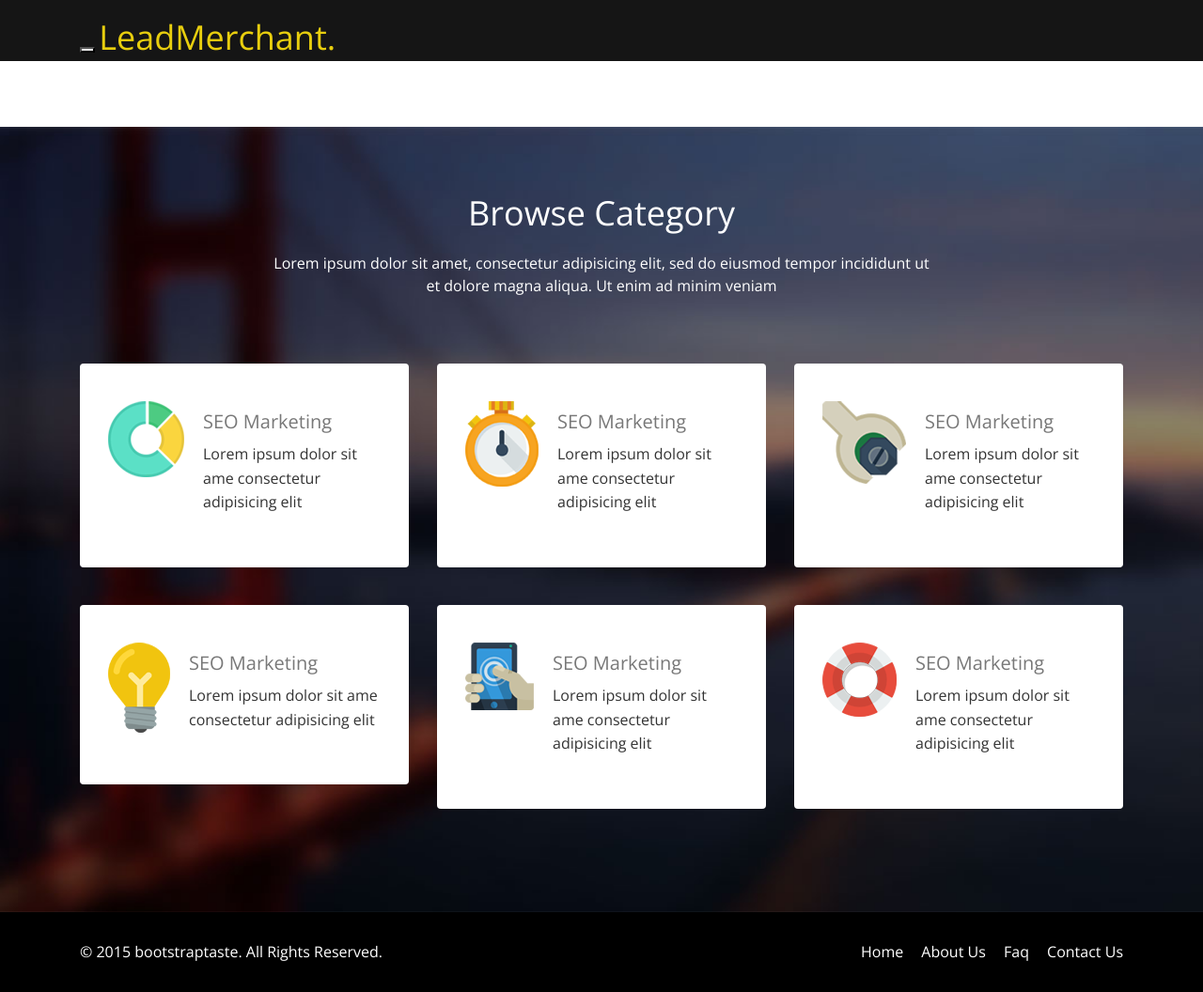
After one commit to kumar2112/leadmerchant, a CodeIgniter app: page /MyProjects/index.php/lead/index in a window 1280 px wide. The commit adds this page. Shown: the whole page at 94% size. Run offline with CodeIgniter, Linux system fonts and the light colour scheme; some libraries are stand-ins or nearby versions.

Commit message:
new File added

```diff
--- a/application/config/config.php
+++ b/application/config/config.php
@@ -23,7 +23,7 @@ defined('BASEPATH') OR exit('No direct script access allowed');
 | a PHP script and you can easily do that on your own.
 |
 */
-$config['base_url'] = 'http://localhost/leadmerchant/';
+$config['base_url'] = 'http://localhost/MyProjects/leadmerchant/';
 
 /*
 |--------------------------------------------------------------------------
--- a/application/config/routes.php
+++ b/application/config/routes.php
@@ -49,7 +49,7 @@ defined('BASEPATH') OR exit('No direct script access allowed');
 | Examples:	my-controller/index	-> my_controller/index
 |		my-controller/my-method	-> my_controller/my_method
 */
-$route['default_controller'] = 'welcome';
+$route['default_controller'] = 'index';
 $route['404_override'] = '';
 $route['translate_uri_dashes'] = FALSE;
 
@@ -65,3 +65,11 @@ $route['sign-up-process']="registration/registration_process";
  */
 
 $route['login']="security/index";
+$route['login-process']="security/login_process";
+
+/*
+ *  Lead
+ */
+
+$route['leads']="lead/index";
+$route['lead/{cateogries}']="lead/show";
--- a/application/controllers/Index.php
+++ b/application/controllers/Index.php
@@ -1,7 +1,7 @@
 <?php
 defined('BASEPATH') OR exit('No direct script access allowed');
 
-class Welcome extends MY_Controller {
+class Index extends MY_Controller {
 
 	/**
 	 * Index Page for this controller.
--- a/application/controllers/Lead.php
+++ b/application/controllers/Lead.php
@@ -1,7 +1,7 @@
 <?php
 defined('BASEPATH') OR exit('No direct script access allowed');
 
-class Security extends MY_Controller {
+class Lead extends MY_Controller {
 
 	/**
 	 * Index Page for this controller.
@@ -19,12 +19,7 @@ class Security extends MY_Controller {
 	 * @see https://codeigniter.com/user_guide/general/urls.html
 	 */
 	public function index(){
-            $this->load->helper('form');
 
-            $form_data = $this->input->post();
-            if(!empty($form_data)){
-
-            }
-            $this->render("security/login_content");
+            $this->render("lead/index");
 	}
 }
--- /dev/null
+++ b/application/views/lead/index.php
@@ -0,0 +1,82 @@
+<section id="services" class="service-item">
+    <div class="container">
+        <div class="center wow fadeInDown">
+            <h2>Browse Category</h2>
+            <p class="lead">Lorem ipsum dolor sit amet, consectetur adipisicing elit, sed do eiusmod tempor incididunt ut <br> et dolore magna aliqua. Ut enim ad minim veniam</p>
+        </div>
+        <div class="row">
+
+            <div class="col-sm-6 col-md-4">
+                <div class="media services-wrap wow fadeInDown">
+                    <div class="pull-left">
+                        <img class="img-responsive" src="<?php echo base_url('assets/')?>images/services/services1.png">
+                    </div>
+                    <div class="media-body">
+                        <h3 class="media-heading">SEO Marketing</h3>
+                        <p>Lorem ipsum dolor sit ame consectetur adipisicing elit</p>
+                    </div>
+                </div>
+            </div>
+
+            <div class="col-sm-6 col-md-4">
+                <div class="media services-wrap wow fadeInDown">
+                    <div class="pull-left">
+                        <img class="img-responsive" src="<?php echo base_url('assets/')?>images/services/services2.png">
+                    </div>
+                    <div class="media-body">
+                        <h3 class="media-heading">SEO Marketing</h3>
+                        <p>Lorem ipsum dolor sit ame consectetur adipisicing elit</p>
+                    </div>
+                </div>
+            </div>
+
+            <div class="col-sm-6 col-md-4">
+                <div class="media services-wrap wow fadeInDown">
+                    <div class="pull-left">
+                        <img class="img-responsive" src="<?php echo base_url('assets/')?>images/services/services3.png">
+                    </div>
+                    <div class="media-body">
+                        <h3 class="media-heading">SEO Marketing</h3>
+                        <p>Lorem ipsum dolor sit ame consectetur adipisicing elit</p>
+                    </div>
+                </div>
+            </div>
+
+            <div class="col-sm-6 col-md-4">
+                <div class="media services-wrap wow fadeInDown">
+                    <div class="pull-left">
+                        <img class="img-responsive" src="<?php echo base_url('assets/')?>images/services/services4.png">
+                    </div>
+                    <div class="media-body">
+                        <h3 class="media-heading">SEO Marketing</h3>
+                        <p>Lorem ipsum dolor sit ame consectetur adipisicing elit</p>
+                    </div>
+                </div>
+            </div>
+
+            <div class="col-sm-6 col-md-4">
+                <div class="media services-wrap wow fadeInDown">
+                    <div class="pull-left">
+                        <img class="img-responsive" src="<?php echo base_url('assets/')?>images/services/services5.png">
+                    </div>
+                    <div class="media-body">
+                        <h3 class="media-heading">SEO Marketing</h3>
+                        <p>Lorem ipsum dolor sit ame consectetur adipisicing elit</p>
+                    </div>
+                </div>
+            </div>
+
+            <div class="col-sm-6 col-md-4">
+                <div class="media services-wrap wow fadeInDown">
+                    <div class="pull-left">
+                        <img class="img-responsive" src="<?php echo base_url('assets/')?>images/services/services6.png">
+                    </div>
+                    <div class="media-body">
+                        <h3 class="media-heading">SEO Marketing</h3>
+                        <p>Lorem ipsum dolor sit ame consectetur adipisicing elit</p>
+                    </div>
+                </div>
+            </div>
+        </div><!--/.row-->
+    </div><!--/.container-->
+</section><!--/#services-->
--- a/application/views/security/login_content.php
+++ b/application/views/security/login_content.php
@@ -6,15 +6,15 @@
             </div> .
             <div class="status alert alert-success" style="display: none"></div>
             <div class="col-md-4 col-md-offset-4">
-            <?php echo form_open('sign-up',array('id'=>"main-contact-form" ,'class'=>"contact-form", 'name'=>"contact-form")); ?>
+            <?php echo form_open('login-process',array('id'=>"log_in_form" ,'class'=>"contact-form", 'name'=>"log_in_form")); ?>
                 <div class="col-sm-11 col-sm-offset-1">
                     <div class="form-group">
                         <?php echo form_label("Username*","" ,array()) ?>
-                        <?php echo form_input(array('type'=>'text','class'=>'form-control')); ?>
+                        <?php echo form_input(array('type'=>'text','class'=>'form-control','name'=>'username')); ?>
                     </div>
                     <div class="form-group">
                         <?php echo form_label("Password*","" ,array()) ?>
-                        <?php echo form_input(array('type'=>'password','class'=>'form-control')); ?>
+                        <?php echo form_input(array('type'=>'password','class'=>'form-control','name'=>'password')); ?>
                     </div>
                 </div>
                 <div class="col-sm-11 col-sm-offset-1">
--- a/application/views/shared/header.php
+++ b/application/views/shared/header.php
@@ -13,7 +13,8 @@
             <div class="collapse navbar-collapse navbar-right">
                 <ul class="nav navbar-nav">
                     <li class="active"><a href="welcome">HOME</a></li>
-                    <li><a href="about">ABOUT US</a></li>
+                    <li><a href="leads">BROWSE LEADS</a></li>
+                    <li><a href="about">SELL  LEADS</a></li>
 <!--                    <li><a href="services.html">Services</a></li>
                     <li><a href="portfolio.html">Portfolio</a></li>-->
                     <li><a href="login">LOGIN</a></li>
--- a/assets/js/custom.js
+++ b/assets/js/custom.js
@@ -3,15 +3,51 @@ jQuery(function($) {
     RegistrationForm.submit(function(event){
             event.preventDefault();
             var form_status = $('<div class="form_status center"></div>');
+            RegistrationForm.find("input[type='submit']").attr("disabled",true);
             $.ajax({
                     type:'POST',
                     url: $(this).attr('action'),
                     data: RegistrationForm.serialize(),
+                    dataType: 'json',
                     beforeSend: function(){
                             RegistrationForm.prepend( form_status.html('<p><i class="fa fa-spinner fa-spin"></i> Please wait...</p>').fadeIn() );
                     }
             }).done(function(data){
-                   form_status.html('<p class="text-success">' + data.status + '</p>').delay(3000).fadeOut();
+
+                    if(data.status=="success"){
+                        form_status.html('<p class="text-success">' + data.responseText + '</p>').delay(5000).fadeOut();
+                        RegistrationForm[0].reset();
+
+                    }else if(data.status=="failed"){
+                        form_status.html('<p class="text-danger">' + data.responseText + '</p>').delay(5000).fadeOut();
+                    }
+                    RegistrationForm.find("input[type='submit']").attr("disabled",false);
+            });
+    });
+
+
+    var LoginForm = $('#log_in_form');
+    LoginForm.submit(function(event){
+            event.preventDefault();
+            var form_status = $('<div class="form_status center"></div>');
+            LoginForm.find("input[type='submit']").attr("disabled",true);
+            $.ajax({
+                    type:'POST',
+                    url: $(this).attr('action'),
+                    data: LoginForm.serialize(),
+                    dataType: 'json',
+                    beforeSend: function(){
+                            LoginForm.prepend( form_status.html('<p><i class="fa fa-spinner fa-spin"></i> Please wait...</p>').fadeIn() );
+                    }
+            }).done(function(data){
+                    if(data.status=="success"){
+                        form_status.html('<p class="text-success">' + data.responseText + '</p>').delay(5000).fadeOut();
+                        LoginForm[0].reset();
+
+                    }else if(data.status=="failed"){
+                        form_status.html('<p class="text-danger">' + data.responseText + '</p>').delay(5000).fadeOut();
+                    }
+                     LoginForm.find("input[type='submit']").attr("disabled",false);
             });
     });
 
```
Also changed, not shown: application/controllers/Registration.php (+12 -5 lines), application/controllers/Security.php (+19 -0 lines), application/models/User_model.php (+16 -1 lines), application/views/registration/registration_content.php (+6 -6 lines).
